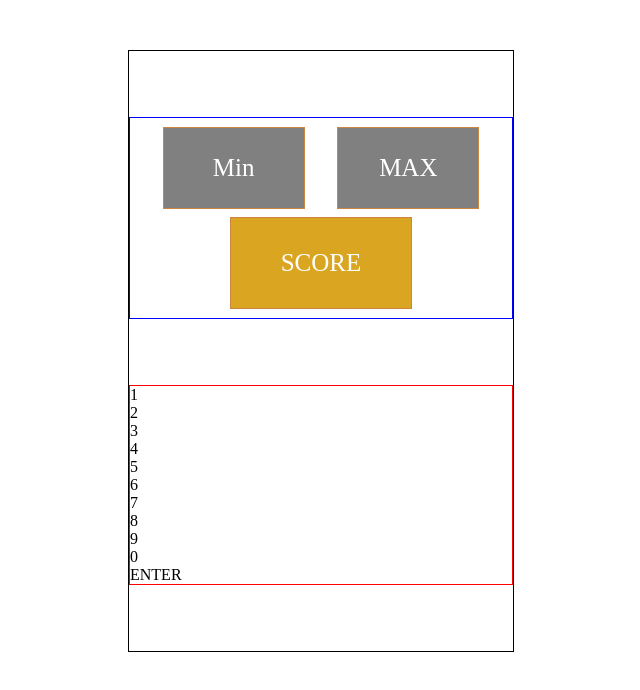
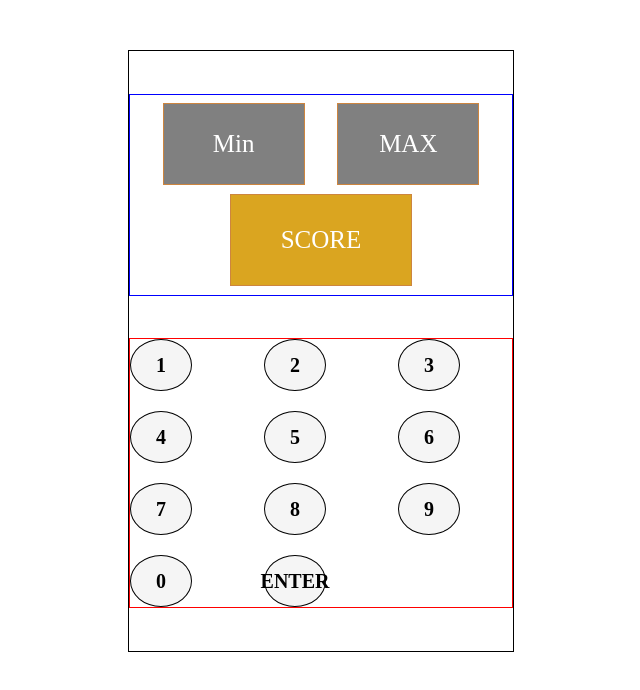
Before and after one commit to rishabh2298/Backend-Development, a plain HTML site: page JavaScript, Html, Css/WEB_101/Sprint - 3/Leaderboard/leaderboard.html in a window 1280 px wide. Shown: the whole page, without its empty margins (319-959 px from the left). Drawn offline with Linux system fonts and the light colour scheme.

Commit message:
Keypad created

```diff
--- a/JavaScript, Html, Css/WEB_101/Sprint - 3/Leaderboard/leaderboard.html
+++ b/JavaScript, Html, Css/WEB_101/Sprint - 3/Leaderboard/leaderboard.html
@@ -49,6 +49,28 @@
 
     #container_2{
         border: 1px solid red;
+        display: grid;
+        grid-template-columns: repeat(3, 1fr);
+        grid-template-rows: repeat(3, 1fr);
+        gap: 20px 20px;
+        grid-template-areas:
+        ""
+        ""
+        ""
+        "";
+    }
+
+    #container_2 > div{
+        border: 1px solid black;
+        height: 50px;
+        width: 60px;
+        border-radius: 50%;
+        display: flex;
+        justify-content: center;
+        align-items: center;
+        background-color: whitesmoke;
+        font-weight: 700;
+        font-size: 20px;
     }
 
 </style>
```
